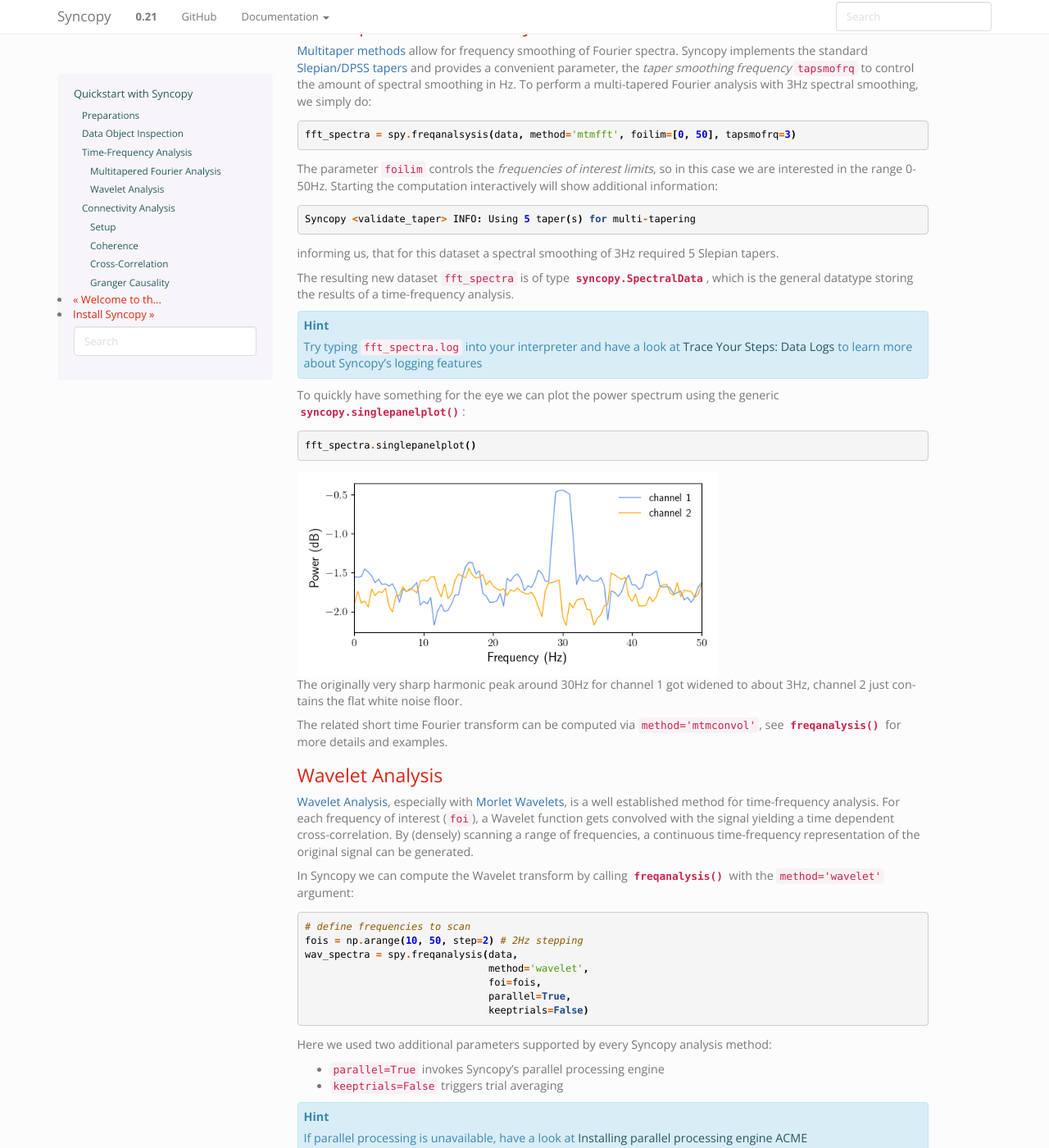
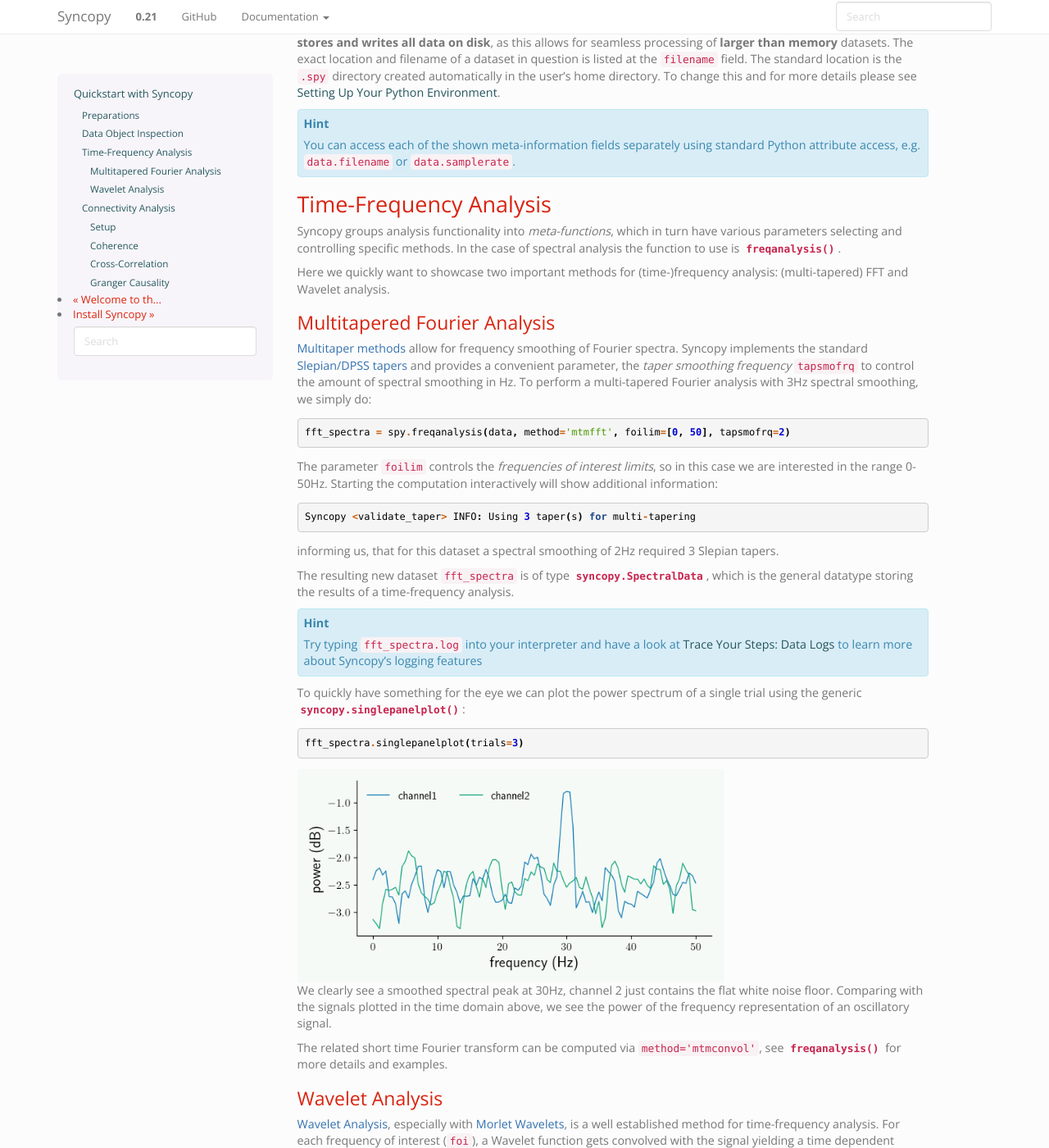
Before and after one commit to esi-neuroscience/syncopy, a Sphinx documentation site: the page built from doc/source/quickstart/quickstart.rst, in a window 1280 px wide and 1400 px high, scrolled down 2166 px. Shown: the whole window at 82% size. Built offline with Sphinx 7.4.7, drawn with Linux system fonts in a browser that asks for light colours; the version number is read from the project's files by our own code; some of the changed text lies outside the part shown.

Commit message:
NEW: Quickstart for Syncopy
- covering timefrequency analysis and connectivity
- preprocessing to come in next

Changes to be committed:
	modified:   doc/source/quickstart/ar2_coh.png
	new file:   doc/source/quickstart/ar2_corr.png
	new file:   doc/source/quickstart/ar2_granger.png
	modified:   doc/source/quickstart/ar2_nw.py
	modified:   doc/source/quickstart/ar2_signals.png
	modified:   doc/source/quickstart/ar2_specs.png
	new file:   doc/source/quickstart/damped_signals.png
	modified:   doc/source/quickstart/mtmfft_spec.png
	modified:   doc/source/quickstart/quickstart.rst
	modified:   syncopy/plotting/_singlepanelplot.py
	modified:   syncopy/plotting/config.py
	modified:   syncopy/plotting/sp_plotting.py

```diff
--- a/doc/source/quickstart/ar2_nw.py
+++ b/doc/source/quickstart/ar2_nw.py
@@ -5,7 +5,7 @@
 nTrials = 50
 nSamples = 1500
 trls = []
-# 3x3 Adjacency matrix to define coupling
+# 2x2 Adjacency matrix to define coupling
 AdjMat = np.zeros((2, 2))
 # coupling 0 -> 1
 AdjMat[0, 1] = 0.2
--- a/doc/source/quickstart/quickstart.rst
+++ b/doc/source/quickstart/quickstart.rst
@@ -20,7 +20,15 @@
 
 .. literalinclude:: /quickstart/damped_harm.py
 
-With this we have a dataset of type :class:`~syncopy.AnalogData`, which is intended for holding time-series data like electrophys. measurements.
+With this we have a dataset of type :class:`~syncopy.AnalogData`, which is intended for holding time-series data like electrophys. measurements. Let's have a look at a small snippet of the 1st trial::
+
+  data.singlepanelplot(trials=0, toilim=[0, 0.5])
+
+.. image:: damped_signals.png
+   :height: 260px
+
+By construction, we made the (white) noise of the same strength as the signal, hence by eye the oscillations present in ``channel1`` are hardly visible.
+
 
 To recap: we have generated a synthetic dataset white noise on both channels, and ``channel1`` additionally carries the damped harmonic signal.
 
@@ -78,27 +86,27 @@
 
 .. code-block::
 
-   fft_spectra = spy.freqanalsysis(data, method='mtmfft', foilim=[0, 50], tapsmofrq=3)
+   fft_spectra = spy.freqanalysis(data, method='mtmfft', foilim=[0, 50], tapsmofrq=2)
 
 The parameter ``foilim`` controls the *frequencies of interest  limits*, so in this case we are interested in the range 0-50Hz. Starting the computation interactively will show additional information::
 
-  Syncopy <validate_taper> INFO: Using 5 taper(s) for multi-tapering
+  Syncopy <validate_taper> INFO: Using 3 taper(s) for multi-tapering
 
-informing us, that for this dataset a spectral smoothing of 3Hz required 5 Slepian tapers.
+informing us, that for this dataset a spectral smoothing of 2Hz required 3 Slepian tapers.
 
 The resulting new dataset ``fft_spectra`` is of type :class:`syncopy.SpectralData`, which is the general datatype storing the results of a time-frequency analysis.
 
 .. hint::
    Try typing ``fft_spectra.log`` into your interpreter and have a look at :doc:`Trace Your Steps: Data Logs </user/logging>` to learn more about Syncopy's logging features
 
-To quickly have something for the eye we can plot the power spectrum using the generic :func:`syncopy.singlepanelplot`::
+To quickly have something for the eye we can plot the power spectrum of a single trial using the generic :func:`syncopy.singlepanelplot`::
 
-  fft_spectra.singlepanelplot()
+  fft_spectra.singlepanelplot(trials=3)
 
 .. image:: mtmfft_spec.png
-   :height: 250px
+   :height: 260px
 
-The originally very sharp harmonic peak around 30Hz for channel 1 got widened to about 3Hz, channel 2 just contains the flat white noise floor.
+We clearly see a smoothed spectral peak at 30Hz, channel 2 just contains the flat white noise floor. Comparing with the signals plotted in the time domain above, we see the power of the frequency representation of an oscillatory signal.
 
 The related short time Fourier transform can be computed via ``method='mtmconvol'``, see :func:`~syncopy.freqanalysis` for more details and examples.
 
@@ -157,14 +165,14 @@
 
 
 .. image:: ar2_signals.png
-   :height: 340px
+   :height: 260px
 
 Both channels show visible oscillations as is confirmed by looking at the power spectra::
 
   spec.singlepanelplot()
 
 .. image:: ar2_specs.png
-   :height: 300px
+   :height: 260px
 
 As expected for the stochastic AR(2) model, we have a fairly broad spectral peak at around 100Hz.
 
@@ -184,12 +192,12 @@
   coherence.singlepanelplot(channel_i='channel2', channel_j='channel1')
 
 .. image:: ar2_coh.png
-   :height: 300px
+   :height: 260px
 
 As coherence is a *symmetric measure*, we have the same graph for both channel combinations, showing high coherence around 100Hz.
 
 .. note::
-   The plotting for ``CrossSpectralData`` object works a bit differently, as  the user here has to provide one channel combination with the keywords ``channel_i`` and ``channel_j``.
+   The plotting for ``CrossSpectralData`` object works a bit differently, as  the user here has to provide one channel combination for each plot with the keywords ``channel_i`` and ``channel_j``.
 
 Cross-Correlation
 -----------------
@@ -203,9 +211,26 @@
   corr.singlepanelplot(channel_i=0, channel_j=1, trials=1)
 
 .. image:: ar2_corr.png
-   :height: 300px
+   :height: 260px
 
 We see that there are persistent correlations also for longer lags.
 
 Granger Causality
 -----------------
+To reveal directionality, or *causality*, between different channels Syncopy offers the Granger-Geweke algorithm for non-parametric Granger causality in the spectral domain::
+
+  granger = spy.connectivityanalysis(data, method='granger', tapsmofrq=2)
+
+Now we want to see differential causality, so we plot both channel combinations::
+
+  granger.singlepanelplot(channel_i=0, channel_j=1)
+  granger.singlepanelplot(channel_i=1, channel_j=0)
+
+This reveals the coupling structure we put into this synthetic data set: ``channel1`` influences ``channel2``, but in the other direction there is no interaction.
+
+.. image:: ar2_granger.png
+   :height: 260px
+
+
+.. note::
+   The ``keeptrials`` keyword is only valid for cross-correlations, as both Granger causality and coherence critically rely on trial averaging.
```
Also changed, not shown: doc/source/quickstart/ar2_coh.png, doc/source/quickstart/ar2_corr.png (added), doc/source/quickstart/ar2_granger.png (added), doc/source/quickstart/ar2_signals.png, doc/source/quickstart/ar2_specs.png, doc/source/quickstart/damped_signals.png (added), doc/source/quickstart/mtmfft_spec.png, 3 other files.
